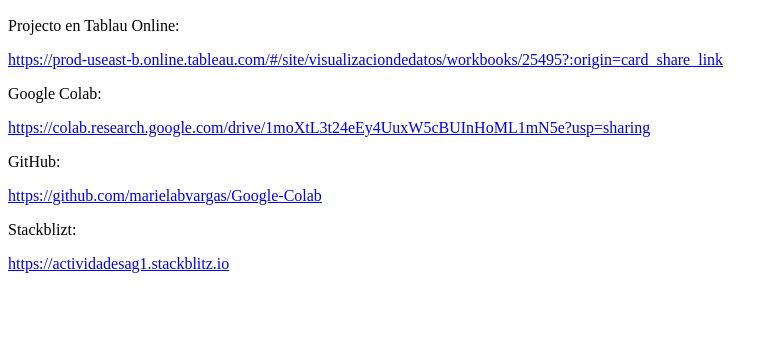
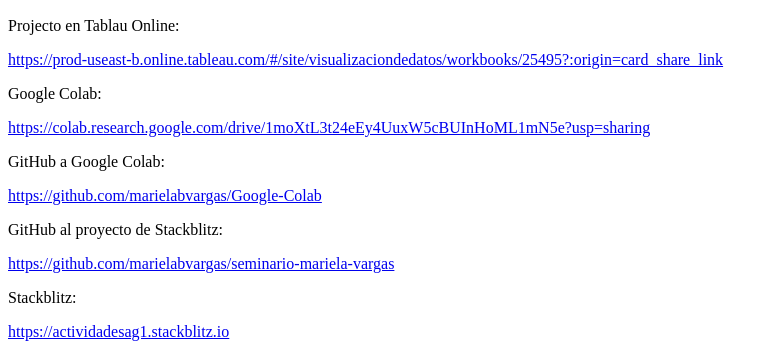
Before and after one commit to marielabvargas/seminario-mariela-vargas, a website: page index.html in a window 1280 px wide. Shown: the part 2613-2962 px from the top of the page, without its empty margins (0-777 px from the left). Before the commit the page ends 2894 px from the top, so only its background shows below. Drawn offline with Linux system fonts and the light colour scheme.

Commit message:
1 file modified

```diff
--- a/index.html
+++ b/index.html
@@ -62,10 +62,13 @@
 <p>Google Colab: </p><a href="https://colab.research.google.com/drive/1moXtL3t24eEy4UuxW5cBUInHoML1mN5e?usp=sharing">
 https://colab.research.google.com/drive/1moXtL3t24eEy4UuxW5cBUInHoML1mN5e?usp=sharing</a><br>
 
-<p>GitHub: </p><a href="https://github.com/marielabvargas/Google-Colab"
+<p>GitHub a Google Colab: </p><a href="https://github.com/marielabvargas/Google-Colab"
 >https://github.com/marielabvargas/Google-Colab</a>
 
-<p>Stackblizt: </p><a href="https://actividadesag1.stackblitz.io">
+<p>GitHub al proyecto de Stackblitz: </p><a href="https://github.com/marielabvargas/seminario-mariela-vargas"
+>https://github.com/marielabvargas/seminario-mariela-vargas</a>
+
+<p>Stackblitz: </p><a href="https://actividadesag1.stackblitz.io">
 https://actividadesag1.stackblitz.io</a><br>
 
 <div class="pagebreak"></div>
```
